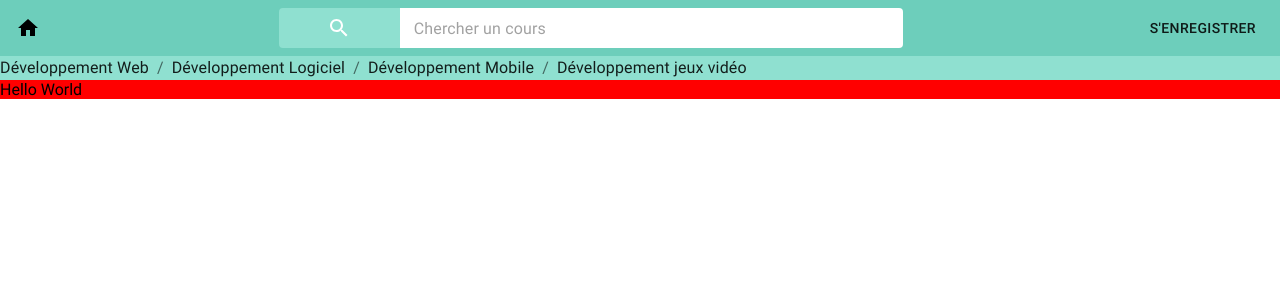
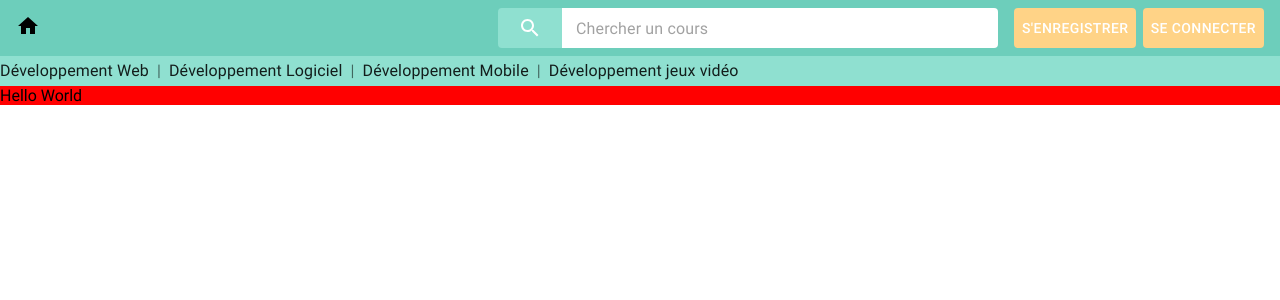
Before and after one commit to arkozor/courses-viewer-app, a Next.js app: page / in a window 1280 px wide. Shown: the top 300 px of the page. Built offline with nearby package versions, Linux system fonts and the light colour scheme.

Commit message:
improve header

```diff
--- a/components/Header/BreadCrumb/index.tsx
+++ b/components/Header/BreadCrumb/index.tsx
@@ -7,19 +7,20 @@ import classes from './style.module.scss'
 const categories = [
     { name: 'Développement Web', href: '/category/web' },
     { name: 'Développement Logiciel', href: '/category/logiciel' },
-    { name: 'Développement Mobile', href: 'category/mobile' },
-    { name: 'Développement jeux vidéo', href: 'category/jeux-vidéo' }
+    { name: 'Développement Mobile', href: '/category/mobile' },
+    { name: 'Développement jeux vidéo', href: '/category/jeux-vidéo' }
 ] // TODO: when this data will be available BE side, fetch it and remove the array
 
 const BreadCrumb = (): JSX.Element => {
     return (
         <Breadcrumbs
+            separator="|"
             aria-label="category-navigation"
             className={classes.breadcrumb}
         >
             {categories.map((category, id) => (
                 <span key={id} className={classes.link}>
-                    <Link href={category.href}>
+                    <Link key={id} href={category.href}>
                         <Typography color="textPrimary">
                             {category.name}
                         </Typography>
--- a/components/Header/BreadCrumb/style.module.scss
+++ b/components/Header/BreadCrumb/style.module.scss
@@ -1,12 +1,15 @@
 @import 'theme/theme';
 
 .breadcrumb {
+    display: flex;
+    align-items: center;
     width: 100%;
+    min-height: 30px;
     background-color: $primary-light;
 }
 .link {
     cursor: pointer;
     :hover {
-        color: white;
+        color: white !important;
     }
 }
--- a/components/Header/SearchBar/index.tsx
+++ b/components/Header/SearchBar/index.tsx
@@ -52,7 +52,8 @@ const SearchBar = (): JSX.Element => {
             <OutlinedInput
                 classes={{
                     root: classes.textFieldInput,
-                    notchedOutline: classes.notch
+                    notchedOutline: classes.notch,
+                    focused: classes.focused
                 }}
                 endAdornment={
                     searchValue && (
@@ -71,7 +72,6 @@ const SearchBar = (): JSX.Element => {
                 onChange={handleChange}
                 id="search"
                 placeholder="Chercher un cours"
-                fullWidth
                 value={searchValue}
             />
         </div>
--- a/components/Header/SearchBar/style.module.scss
+++ b/components/Header/SearchBar/style.module.scss
@@ -1,18 +1,24 @@
 @import 'theme/theme';
+
 .searchBarContainer {
     display: flex;
     align-items: center;
+    transition: width 2s;
+    min-width: 300px;
+    @media (min-width: $breakpoints_media_mdMin) {
+        min-width: 500px;
+    }
 }
 
 .textFieldInput {
     height: 40px;
     background-color: white;
     border-radius: 0px 4px 4px 0px !important;
+    width: 100%;
 }
 
 .searchButton {
     height: 40px;
-    width: 150px;
     background-color: $primary-light !important;
     border-radius: 4px 0px 0px 4px !important;
     padding: 0 !important;
--- a/components/Header/index.tsx
+++ b/components/Header/index.tsx
@@ -1,5 +1,5 @@
 import React from 'react'
-import { Button, Grid } from '@material-ui/core'
+import { Button } from '@material-ui/core'
 import Link from 'next/link'
 import HomeIcon from '@material-ui/icons/Home'
 import BreadCrumb from './BreadCrumb'
@@ -8,28 +8,45 @@ import Avatar from 'components/Avatar'
 import classes from './style.module.scss'
 
 const Header = (): JSX.Element => {
-    const isLoggedIn =
-        typeof window !== 'undefined' && window.location.pathname === '/'
-            ? false
-            : true
+    // const [isLogged, setIsLogged] = React.useState(false)
+    const isLogged = false
     return (
         <>
             <div className={classes.header}>
-                <Grid container justify="space-between" alignItems="center">
+                <div className={classes.homeIconContainer}>
                     <Link href="/">
                         <HomeIcon className={classes.homeIcon} />
                     </Link>
-                    <Grid item xs={8} md={6} className={classes.searchBar}>
-                        <SearchBar />
-                    </Grid>
-                    <Grid item>
-                        {isLoggedIn ? (
+                </div>
+                <div className={classes.search}>
+                    <SearchBar />
+                    {isLogged ? (
+                        <div className={classes.avatar}>
                             <Avatar withNickname />
-                        ) : (
-                            <Button>{"S'enregistrer"}</Button>
-                        )}
-                    </Grid>
-                </Grid>
+                        </div>
+                    ) : (
+                        <div className={classes.connectionContainer}>
+                            <div className={classes.buttonsContainer}>
+                                <Button
+                                    href="/sign-up"
+                                    classes={{
+                                        root: classes.connectionButton
+                                    }}
+                                >
+                                    {"S'enregistrer"}
+                                </Button>
+                                <Button
+                                    href="/sign-in"
+                                    classes={{
+                                        root: classes.connectionButton
+                                    }}
+                                >
+                                    {'Se connecter'}
+                                </Button>
+                            </div>
+                        </div>
+                    )}
+                </div>
             </div>
             <BreadCrumb />
         </>
--- a/components/Header/style.module.scss
+++ b/components/Header/style.module.scss
@@ -1,14 +1,60 @@
 @import 'theme/theme';
 
 .header {
+    display: flex;
+    align-items: baseline;
     background-color: $primary;
     padding: $spacing_sm $spacing_md;
+    @media (min-width: $breakpoints_media_smMin) {
+        justify-content: space-between;
+        align-items: center;
+    }
+}
+
+.search {
+    display: block;
+    width: 100%;
+    @media (min-width: $breakpoints_media_smMin) {
+        display: flex;
+        justify-content: flex-end;
+    }
+}
+
+.homeIconContainer {
+    width: 50px;
 }
 
 .homeIcon {
     cursor: pointer;
 }
 
+.avatar {
+    display: flex;
+    justify-content: flex-end;
+    @media (min-width: $breakpoints_media_smMin) {
+        margin-left: $spacing_md;
+    }
+}
+
+.connectionContainer {
+    display: flex;
+    justify-content: flex-end;
+    margin-top: $spacing_sm;
+
+    @media (min-width: $breakpoints_media_smMin) {
+        margin-top: 0;
+    }
+}
+
+.buttonsContainer {
+    display: flex;
+    justify-content: space-between;
+    width: 250px;
+    @media (min-width: $breakpoints_media_smMin) {
+        margin-left: $spacing_md;
+    }
+}
+
 .connectionButton {
     background-color: $secondary !important;
     color: white !important;
```
Also changed, not shown: 1 other file (tests, documents, lock files or other folders).
